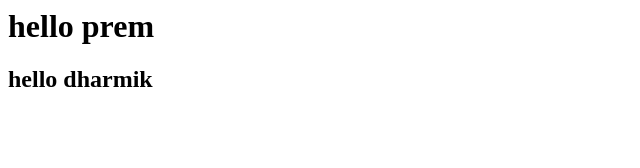
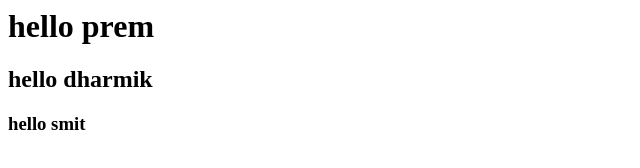
Before and after one commit to smit-m-patel/repo4, a plain HTML site: page index.html in a window 1280 px wide. Shown: the whole page, without its empty margins (0-640 px from the left). Drawn offline with Linux system fonts and the light colour scheme.

Commit message:
feture 1

```diff
--- a/index.html
+++ b/index.html
@@ -1,2 +1,3 @@
 <h1>hello prem</h1>
 <h2>hello dharmik</h2>
+<h3>hello smit</h3>
```
